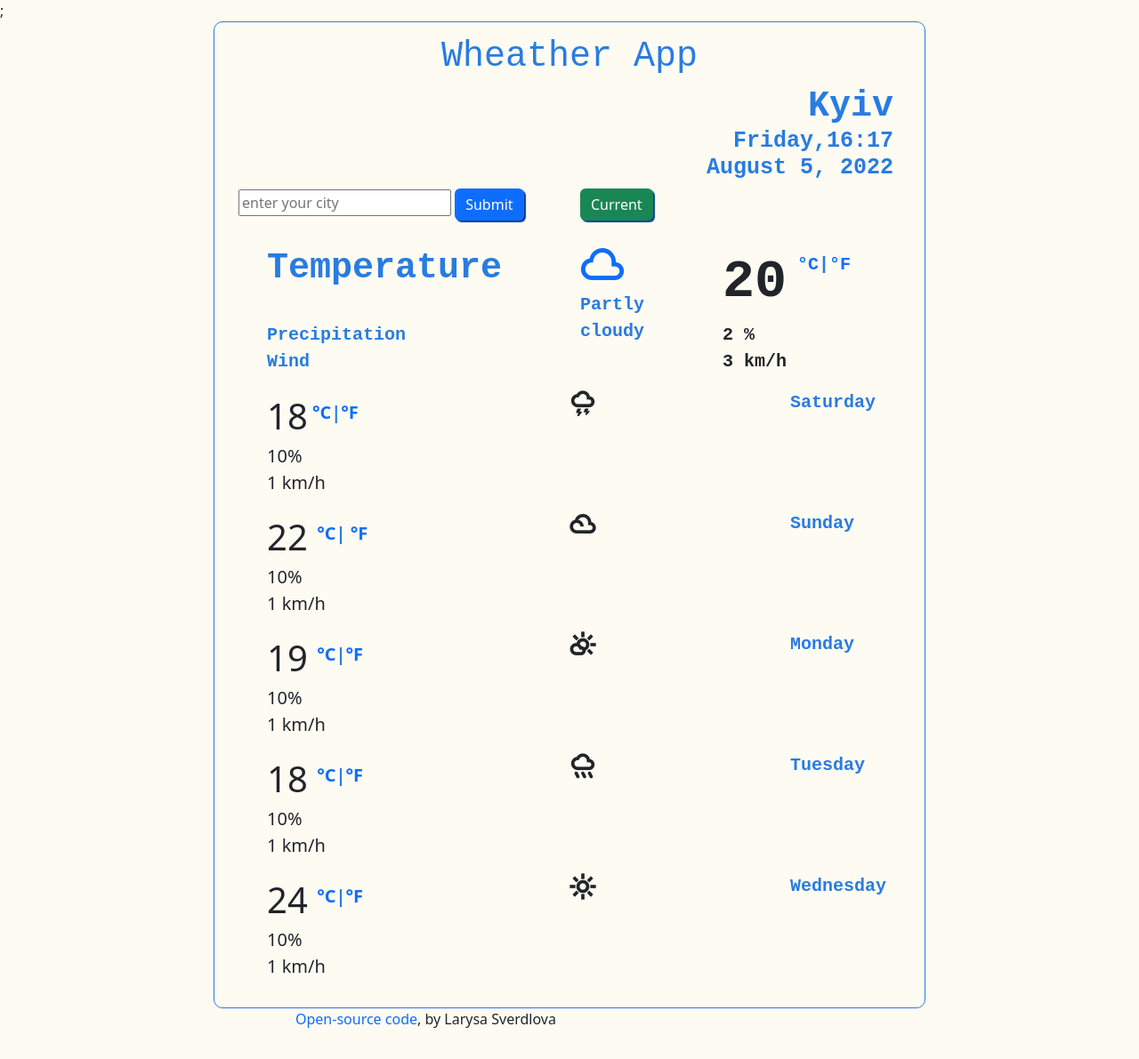
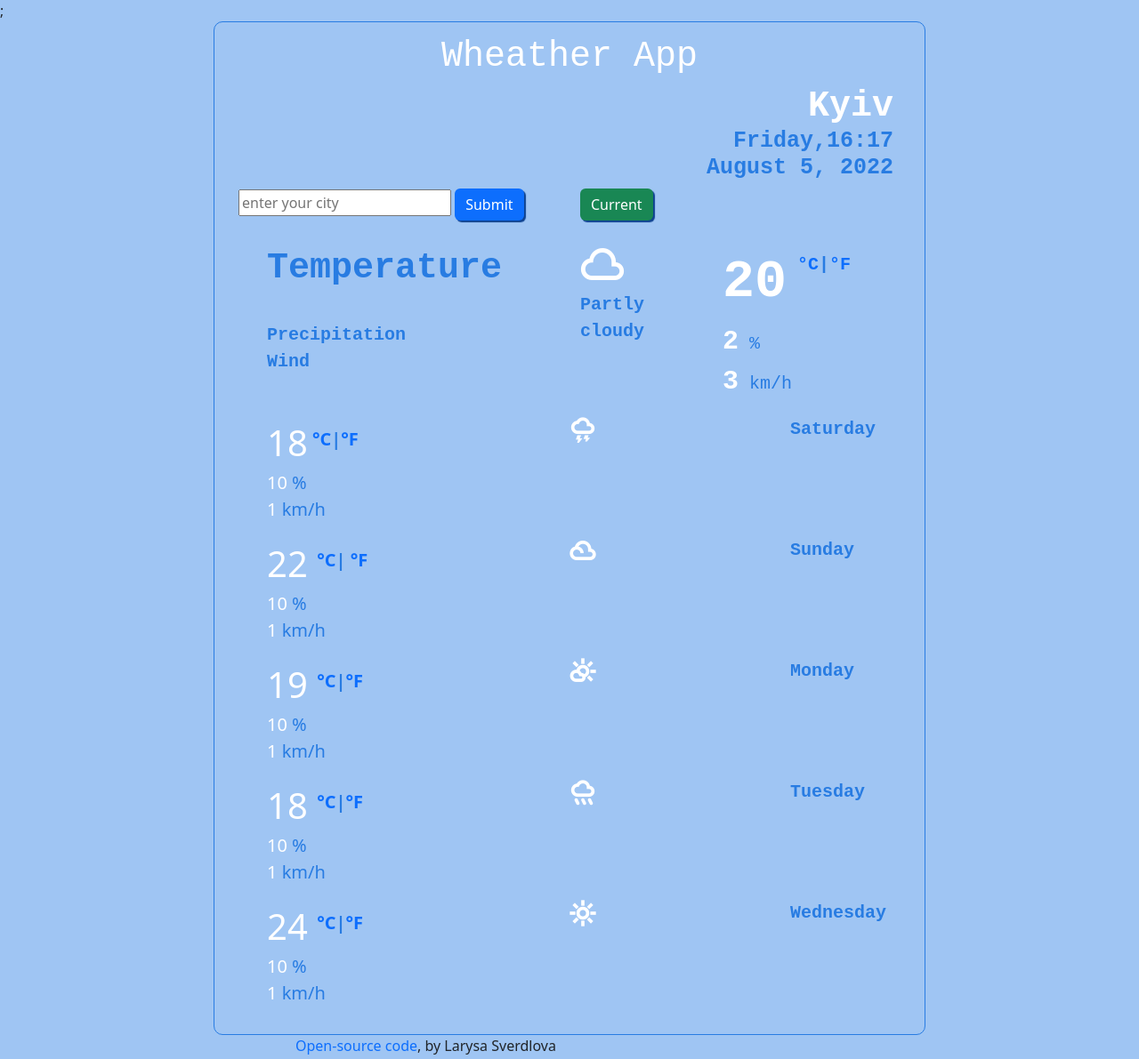
Before and after one commit to leddascar/ledda-weather-app, a plain HTML site: page index.html in a window 1280 px wide. Shown: the whole page at 89% size. Drawn offline with nearby package versions, Linux system fonts and the light colour scheme.

Commit message:
colors were changed

```diff
--- a/index.html
+++ b/index.html
@@ -64,7 +64,7 @@
           <div class="col-6 temperature">
             <ul>
               <li>
-                <span class="temperHead"> Temperature</span>
+                <span class="temperHead">Temperature</span>
               </li>
               <li>
                 <br />
@@ -93,8 +93,8 @@
                   >
                 </div>
               </li>
-              <li><span class="humidity" id="humidity">2</span> %</li>
-              <li><span class="wind" id="wind">3 </span> km/h</li>
+              <li><span class="humidity" id="humidity">2</span> <span class="un">%</span></li>
+              <li><span class="wind" id="wind">3</span> <span class="un"> km/h   </span> </li>
             </ul>
           </div>
           <div class="row">
@@ -111,10 +111,10 @@
                   >
                 </li>
                 <li>
-                  <span class="forprecip" id="forprecip">10%</span>
+                    <span class="forprecip" id="forprecip">10</span><span class="un"> %</span>
                 </li>
                 <li>
-                  <span class="forwind" id="forwind">1 km/h</span>
+                  <span class="forwind" id="forwind">1</span><span class="un"> km/h</span>
                 </li>
               </ul>
             </div>
@@ -134,10 +134,10 @@
                   >
                 </li>
                 <li>
-                  <span class="forprecip" id="forprecip">10%</span>
+                    <span class="forprecip" id="forprecip">10</span><span class="un"> %</span>
                 </li>
                 <li>
-                  <span class="forwind" id="forwind">1 km/h</span>
+                  <span class="forwind" id="forwind">1</span><span class="un"> km/h</span>
                 </li>
               </ul>
             </div>
@@ -160,10 +160,10 @@
                   >
                 </li>
                 <li>
-                  <span class="forprecip" id="forprecip">10%</span>
+                    <span class="forprecip" id="forprecip">10</span><span class="un"> %</span>
                 </li>
                 <li>
-                  <span class="forwind" id="forwind">1 km/h</span>
+                  <span class="forwind" id="forwind">1</span><span class="un"> km/h</span>
                 </li>
               </ul>
             </div>
@@ -186,10 +186,10 @@
                   >
                 </li>
                 <li>
-                  <span class="forprecip" id="forprecip">10%</span>
+                  <span class="forprecip" id="forprecip">10</span><span class="un"> %</span>
                 </li>
                 <li>
-                  <span class="forwind" id="forwind">1 km/h</span>
+                  <span class="forwind" id="forwind">1</span><span class="un"> km/h</span>
                 </li>
               </ul>
             </div>
@@ -212,10 +212,10 @@
                   >
                 </li>
                 <li>
-                  <span class="forprecip" id="forprecip">10%</span>
+                    <span class="forprecip" id="forprecip">10</span><span class="un"> %</span>
                 </li>
                 <li>
-                  <span class="forwind" id="forwind">1 km/h</span>
+                  <span class="forwind" id="forwind">1</span><span class="un"> km/h</span>
                 </li>
               </ul>
             </div>
--- a/style.css
+++ b/style.css
@@ -1,5 +1,5 @@
 h1 {
-  color: #287ce2;
+  color: white;
   text-align: center;
   font-family: "PT Mono", monospace;
   text-align: center;
@@ -13,7 +13,7 @@ h2 {
   margin-right: 20px;
 }
 body {
-  background: #fefbf3;
+  background: #9fc5f3;
 }
 ul {
   list-style: none;
@@ -28,11 +28,17 @@ a:hover {
 p {
   margin-left: 250px;
 }
+
 .temperature {
   color: #287ce2;
   font-size: 20px;
   font-weight: bolder;
   font-family: "PT Mono", monospace;
+}
+.humidity {
+  font-size: 30px;
+  font-weight: bold;
+  color: white;
 }
 
 .current {
@@ -42,7 +48,7 @@ p {
 }
 
 .size {
-  color: #0d6efd;
+  color: white;
   font-size: 50px;
   font-weight: bolder;
 }
@@ -58,6 +64,7 @@ p {
   font-weight: bold;
 }
 .image {
+  color: white;
   font-size: 30px;
   font-weight: bold;
 }
@@ -72,11 +79,13 @@ p {
 .temp {
   font-size: 40px;
   font-weight: normal;
+  color: white;
 }
 .temper {
   font-size: 60px;
   font-weight: bold;
   text-align: right;
+  color: white;
 }
 .btn {
   box-shadow: 2px 2px 1px #0e4290;
@@ -88,7 +97,7 @@ p {
 }
 
 .city {
-  color: #287ce2;
+  color: white;
   font-size: 40px;
   font-weight: bold;
 }
@@ -103,23 +112,31 @@ p {
   top: -12px;
   color: #287ce2;
 }
+.un {
+  color: #287ce2;
+  font-weight: normal;
+}
 .precipitation {
   font-size: 30px;
   font-weight: bold;
+  color: white;
 }
-.wind .humidity {
+.wind {
   font-size: 30px;
   font-weight: bold;
+  color: white;
 }
 
 .forprecip {
   font-size: 20px;
   font-weight: normal;
+  color: white;
 }
 
 .forwind {
   font-size: 20px;
   font-weight: normal;
+  color: white;
 }
 .description {
   text-align: right;
```
